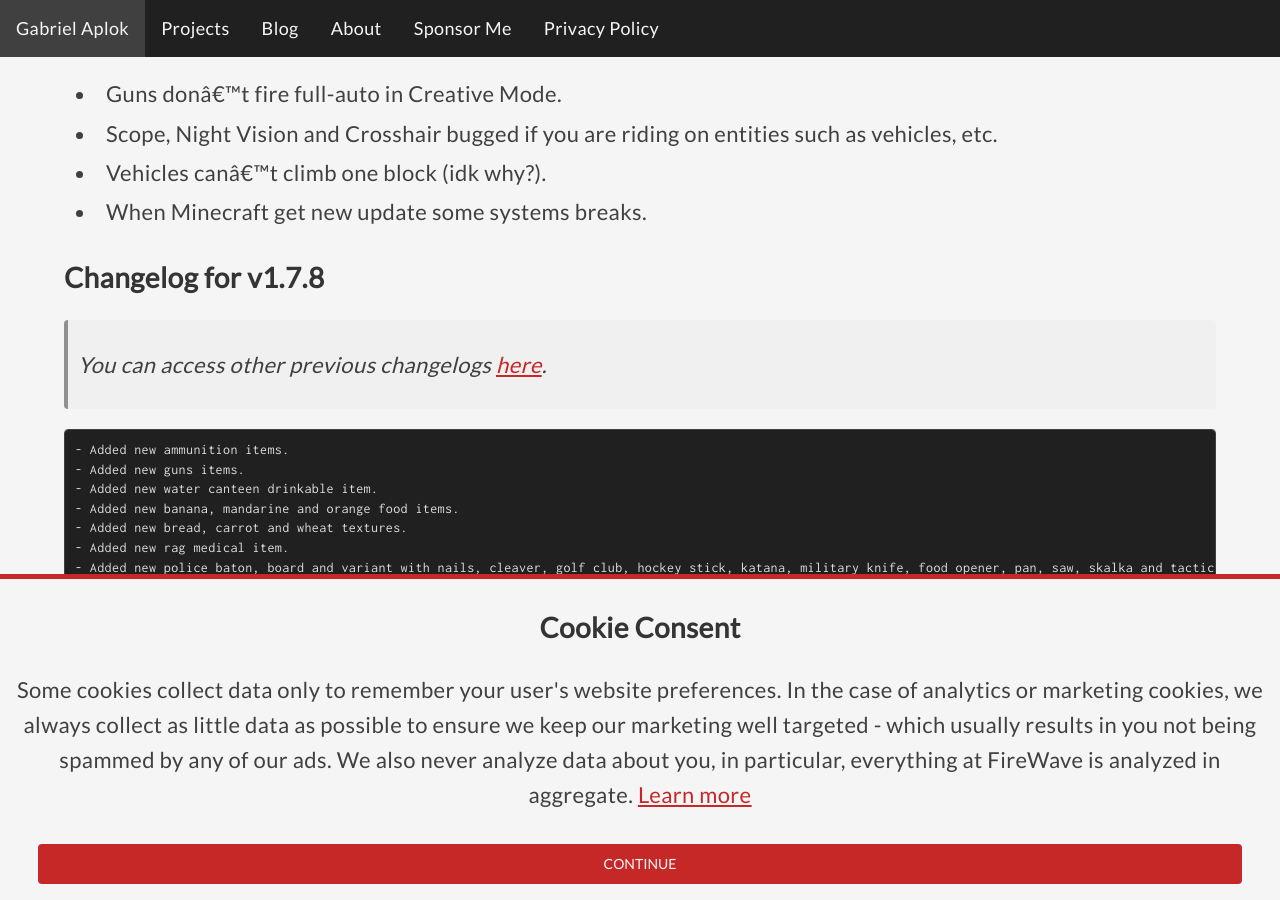
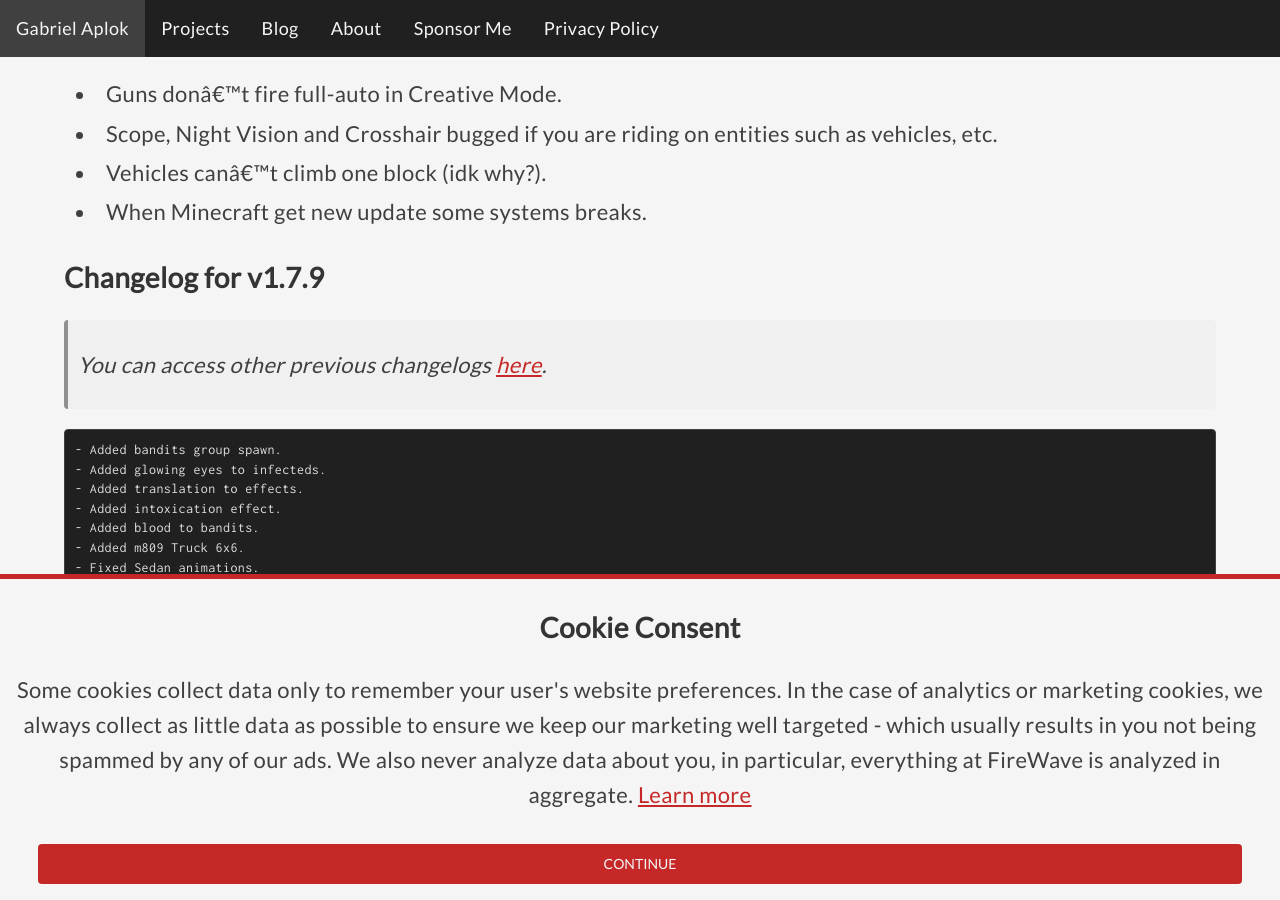
Before and after one commit to gabriel-aplok/gabriel-aplok.github.io, a Jekyll site: the page built from _projects/project-walker.md, in a window 1280 px wide and 900 px high, scrolled down 11517 px. Built offline with Jekyll 4.4.1, drawn with Linux system fonts in a browser that asks for light colours; nearby versions of some CDN libraries; some of the changed text lies outside the part shown.

Commit message:
new pw update

````diff
--- a/_projects/project-walker.md
+++ b/_projects/project-walker.md
@@ -2,13 +2,13 @@
 layout: project
 status: public
 slug: project-walker
-title: Project Walker Addon | v1.7.8
+title: Project Walker Addon | v1.7.9
 banner: /projects/project-walker/images/banner.png
 icon: /projects/project-walker/images/icon.png
 description: Explore a run-down, overgrown world taken over by zombies. To survive, you must scavenge for food and weapons, and fight off the zombies!
 tags: [project-walker, minecraft, addon]
 date: 2023-07-02
-updated: 2024-01-05
+updated: 2024-01-06
 new: true
 comments_id: 2
 ---
@@ -30,7 +30,7 @@
 
 - [Gabriel Aplok]({{ "/about.html" | absolute_url }}) __(Leader / Main-Developer)__
 - [HardSK](https://twitter.com/gabrielMODguy) **(Founder / Developer)**
-- [INISIANTENOOB](#) **(3D Vehicle Artist)**
+- [INISIANTENOOB](#) **(3D Artist)**
 
 ## Contributions
 - HardSK [[HSK Guns](https://mcpedl.com/gun-addon/)].
@@ -147,46 +147,29 @@
 - Vehicles can't climb one block (idk why?).
 - When Minecraft get new update some systems breaks.
 
-## Changelog for v1.7.8
+## Changelog for v1.7.9
 
 > You can access other previous changelogs [here]({{ page.slug }}/changes.html).
 
 ```
-- Added new ammunition items.
-- Added new guns items.
-- Added new water canteen drinkable item.
-- Added new banana, mandarine and orange food items.
-- Added new bread, carrot and wheat textures.
-- Added new rag medical item.
-- Added new police baton, board and variant with nails, cleaver, golf club, hockey stick, katana, military knife, food opener, pan, saw, skalka and tactical axe melee items.
-- Added new dirty rag, empty your can, empty syringe and nails bag scraps and utilities items.
-- Added new assault, press, field and plate vest wearable.
-- Added recipes to some items and blocks like melees and others utilities.
-- Added new animal crow.
-- Added new baby zombies variant.
-- Added new can break doors variant.
-- Added new icon to the effects like bleeding, fracture and infection.
-- Added new liquid and solid impact effects.
-- Added new Sedan vehicle.
-- Added new player animation.
-- Added new bandit npc.
-- Improved all zombies textures.
-- Improved all items textures to 16x16 vanilla style.
-- Improved all wearables, and guns models.
-- Improved fog.
-- Improved guns system (in beta development).
-- Improved now crawlers have all infected skins.
-- Improved new break bone system, if you fall from 15 or up blocks, the player receive broken bone effects.
-- Improved new bleeding system, only if you receive a projectile damage you will get bleeding effects.
-- Improved new infection system, just improved mechanic lol.
-- Improved infected sounds by n_Z (DeadZone Addon).
-- Improved infected scream only when has a target.
-- Improved thirst tick system (The thirst time increases and decreases depending on whether you are standing still, walking or sprinting).
-- Fixed empty water bottle not filling in water blocks.
-- Removed trader.
-- Removed leveled wearables (like Helmet/Vest 1, 2 and 3).
-- Removed some items (I'll be added back in another versions).
-- And many other things that it would be impossible to list them all here.
+- Added bandits group spawn.
+- Added glowing eyes to infecteds.
+- Added translation to effects.
+- Added intoxication effect.
+- Added blood to bandits.
+- Added m809 Truck 6x6.
+- Fixed Sedan animations.
+- Fixed shadows in customm geometry blocks.
+- Fixed death message from entities.
+- Improved scope, banana, orange and mandarine textures.
+- Improved saw texture.
+- Improved some recipes.
+- Improved zombies gear with more rarely spawn.
+- Improved deco blocks now only cam be placed in they respective filters (up, down, side...).
+- Improved wooden barricade can bed placed in up and down blocks.
+- Improved rewrite new system for filling the water bottle & canteen.
+- Improved vehicles math animations based.
+- Removed accidentally sedan spawn.
 ```
 
 If you plan to showcase this add-on, **ONLY use the links I provide here** and tag my YouTube channel in the description. DON'T create your own links and/or claim this as your own creation. Thank you! :)
````
Also changed, not shown: _projects/project-walker/changes.md (+24 -3 lines), _projects/project-walker/images/banner.png, _projects/project-walker/images/banner_original.png (added).
